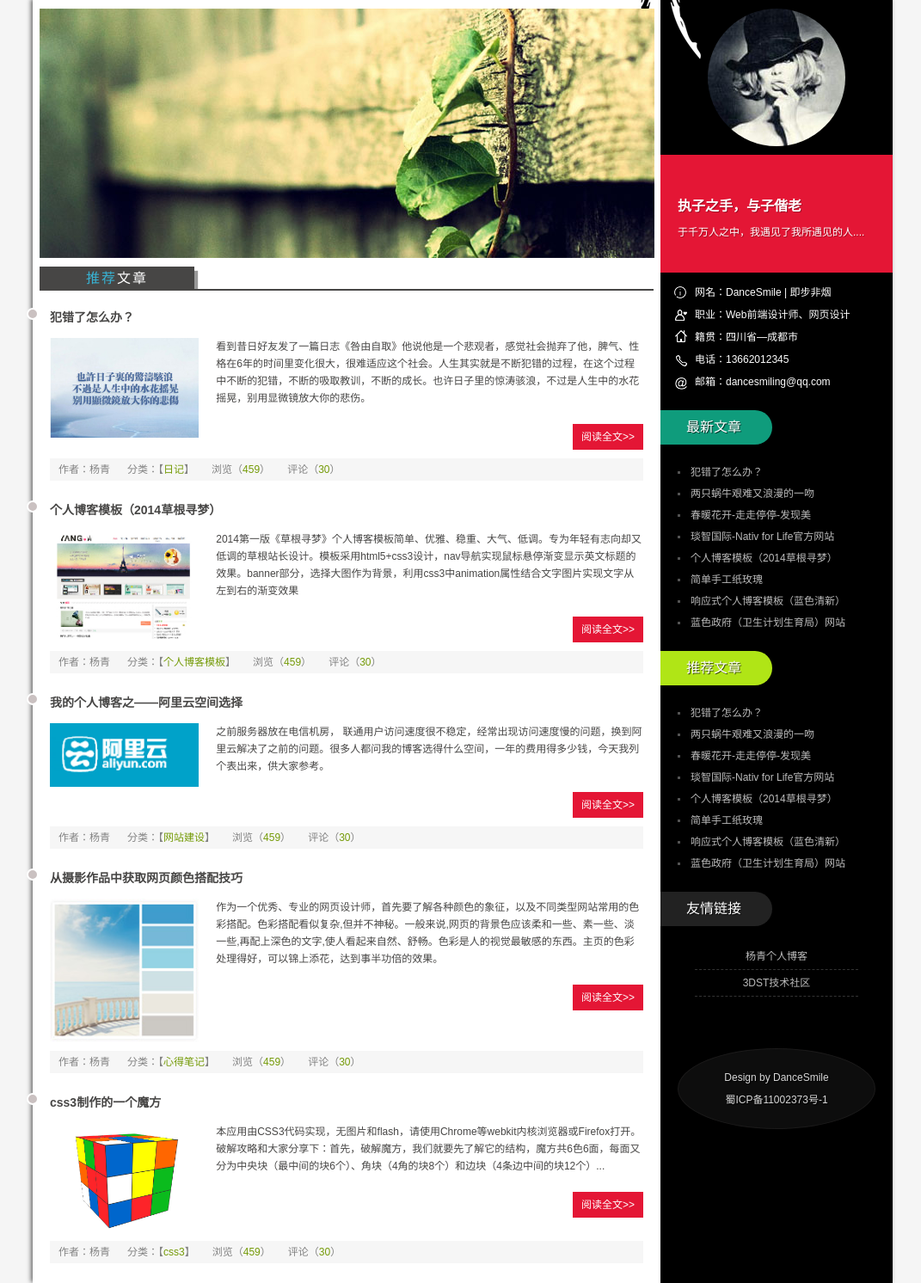
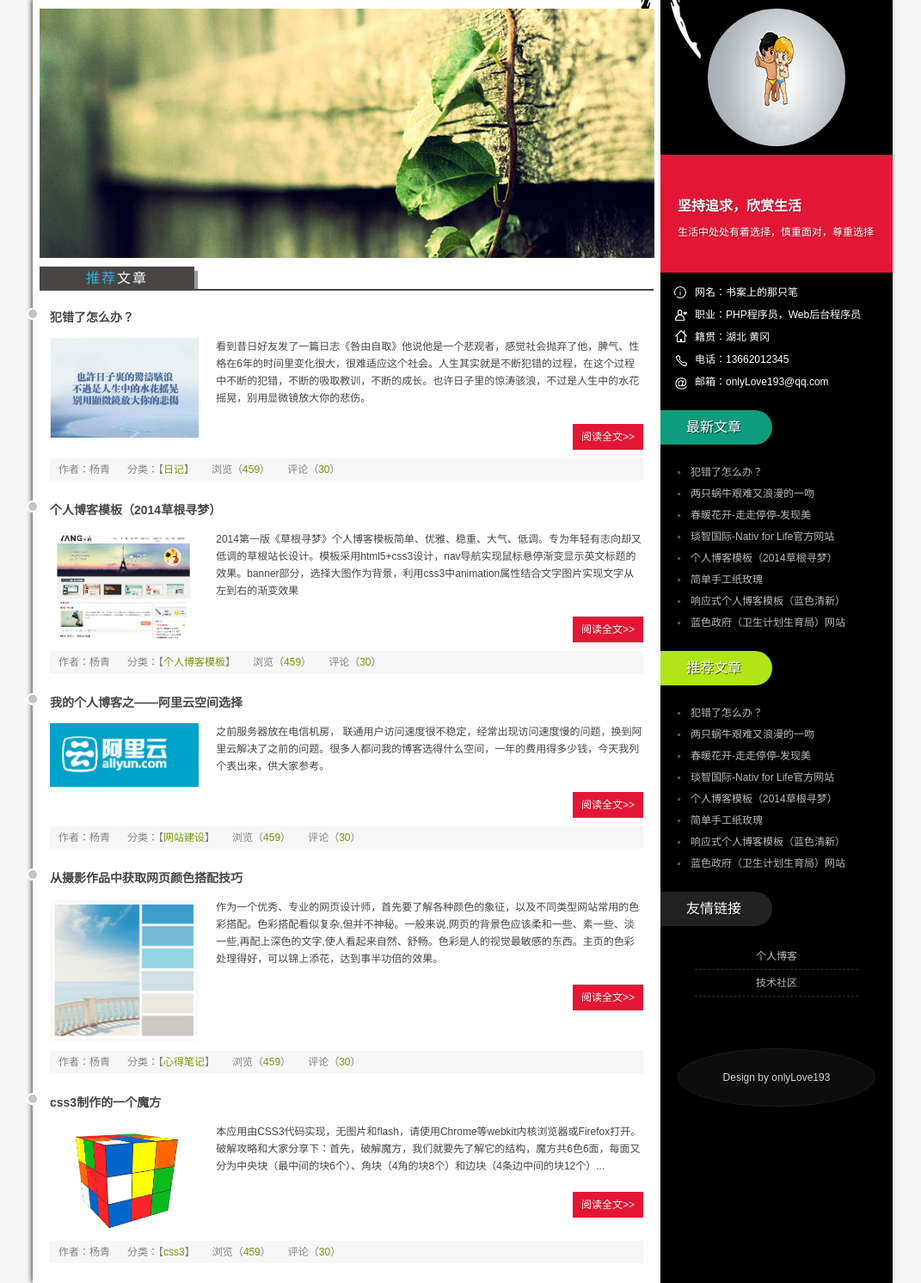
Before and after one commit to onlyLove193/blog, a PHP site: page /DbName/App/Home/View/Index_index.html in a window 1280 px wide. Shown: the whole page at 86% size, without its empty margins (102-1173 px from the left). Run offline with PHP 8.4, Linux system fonts and the light colour scheme.

Commit message:
front progress

```diff
--- a/App/Home/View/Index_index.html
+++ b/App/Home/View/Index_index.html
@@ -3,7 +3,7 @@
 <head>
 <meta charset="UTF-8">
 <title>个人博客模板</title>
-<meta name="keywords" content="个人博客模板,博客模板,响应式" />
+<meta name="keywords" content="个人博客" />
 <meta name="description" content="如影随形主题的个人博客模板，神秘、俏皮。" />
 <link href="__PUBLIC__/css/base.css" rel="stylesheet">
 <link href="__PUBLIC__/css/index.css" rel="stylesheet">
@@ -19,8 +19,8 @@
   <article>
     <div class="banner">
       <ul class="texts">
-        <p>The best life is use of willing attitude, a happy-go-lucky life. </p>
-        <p>最好的生活是用心甘情愿的态度，过随遇而安的生活。</p>
+        <p>Where I Want To Live,Is Where You Are</p>
+        <p>喜欢你所喜欢的，讨厌你所讨厌的，爱你所爱的</p>
       </ul>
     </div>
     <div class="bloglist">
@@ -81,17 +81,17 @@
     </div>
   </article>
   <aside>
-    <div class="avatar"><a href="about.html"><span>关于杨青</span></a></div>
+    <div class="avatar"><a href="about.html"><span>我所怀恋的</span></a></div>
     <div class="topspaceinfo">
-      <h1>执子之手，与子偕老</h1>
-      <p>于千万人之中，我遇见了我所遇见的人....</p>
+      <h1>坚持追求，欣赏生活</h1>
+      <p>生活中处处有着选择，慎重面对，尊重选择</p>
     </div>
     <div class="about_c">
-      <p>网名：DanceSmile | 即步非烟</p>
-      <p>职业：Web前端设计师、网页设计 </p>
-      <p>籍贯：四川省—成都市</p>
+      <p>网名：书案上的那只笔</p>
+      <p>职业：PHP程序员，Web后台程序员 </p>
+      <p>籍贯：湖北 黄冈</p>
       <p>电话：13662012345</p>
-      <p>邮箱：dancesmiling@qq.com</p>
+      <p>邮箱：onlyLove193@qq.com</p>
     </div>
     <div class="bdsharebuttonbox"><a href="#" class="bds_qzone" data-cmd="qzone" title="分享到QQ空间"></a><a href="#" class="bds_tsina" data-cmd="tsina" title="分享到新浪微博"></a><a href="#" class="bds_tqq" data-cmd="tqq" title="分享到腾讯微博"></a><a href="#" class="bds_renren" data-cmd="renren" title="分享到人人网"></a><a href="#" class="bds_weixin" data-cmd="weixin" title="分享到微信"></a><a href="#" class="bds_more" data-cmd="more"></a></div>
     <div class="tj_news">
@@ -127,14 +127,14 @@
         <p>友情链接</p>
       </h2>
       <ul>
-        <li><a href="/">杨青个人博客</a></li>
-        <li><a href="/">3DST技术社区</a></li>
+        <li><a href="/">个人博客</a></li>
+        <li><a href="/">技术社区</a></li>
       </ul>
     </div>
     <div class="copyright">
       <ul>
-        <p> Design by <a href="/">DanceSmile</a></p>
-        <p>蜀ICP备11002373号-1</p>
+        <p> Design by <a href="/">onlyLove193</a></p>
+        <p></p>
         </p>
       </ul>
     </div>
--- a/Public/category.html
+++ b/Public/category.html
@@ -1,6 +1,6 @@
  <header>
-    <h1>如影随形</h1>
-    <h2>影子是一个会撒谎的精灵，它在虚空中流浪和等待被发现之间;在存在与不存在之间....</h2>
+    <h1>原来爱</h1>
+    <h2>梦里是谁的香味，唤醒封印的眷恋，而今什么样的你，是否也想念曾今....</h2>
     <div class="logo"><a href="/"></a></div>
-    <nav id="topnav"><a href="{:U('Index/index')}">首页</a><a href="{:U('About/index')}">关于我</a><a href="{:U('Newlist/index')}">慢生活</a><a href="{:U('Share/index')}">模板分享</a><a href="{:U('New/index')}">模板主题</a></nav>
+    <nav id="topnav"><a href="{:U('Index/index')}">首页</a><a href="{:U('About/index')}">关于我</a><a href="{:U('Newlist/index')}">爱生活</a><a href="{:U('Share/index')}">音乐分享</a><a href="{:U('New/index')}">心灵感悟</a></nav>
   </header>
--- a/Public/css/index.css
+++ b/Public/css/index.css
@@ -95,7 +95,7 @@ a.readmore { background: #e41635; color: #fff; padding: 5px 10px; float: right;
 .blogs:hover::after { opacity: 1 }
 /* 右侧栏个人档案 */
 .avatar { margin: 10px auto; width: 160px; height: 160px; border-radius: 100%; overflow: hidden; }
-.avatar a { display: block; padding-top: 100px; width: 160px; background: url(../images/photos.jpg) no-repeat; background-size: 160px 160px; }
+.avatar a { display: block; padding-top: 100px; width: 160px; background: url(../images/timg.jpg) no-repeat; background-size: 160px 160px; }
 .avatar a span { display: block; margin-top: 63px; padding-top: 8px; width: 160px; height: 55px; text-align: center; line-height: 20px; color: #fff; background: rgba(0, 0, 0, .5); -webkit-transition: margin-top .2s ease-in-out; -moz-transition: margin-top .2s ease-in-out; -o-transition: margin-top .2s ease-in-out; transition: margin-top .2s ease-in-out; }
 .avatar a:hover span { display: block; margin-top: 0; }
 .topspaceinfo { background: #e41635; padding: 40px 20px; color: #fff; text-shadow: 1px 1px rgba(0,0,0,.3); }
--- a/Public/head.html
+++ b/Public/head.html
@@ -3,8 +3,8 @@
 <head>
 <meta charset="UTF-8">
 <title>个人博客模板</title>
-<meta name="keywords" content="个人博客模板,博客模板,响应式" />
-<meta name="description" content="如影随形主题的个人博客模板，神秘、俏皮。" />
+<meta name="keywords" content="个人博客" />
+<meta name="description" content="原来爱，梦里是谁的香味。。。" />
 <link href="__PUBLIC__/css/base.css" rel="stylesheet">
 <link href="__PUBLIC__/css/style.css" rel="stylesheet">
 <link href="__PUBLIC__/css/media.css" rel="stylesheet">
```
Also changed, not shown: Public/images/timg.jpg (added), 7 other files.
